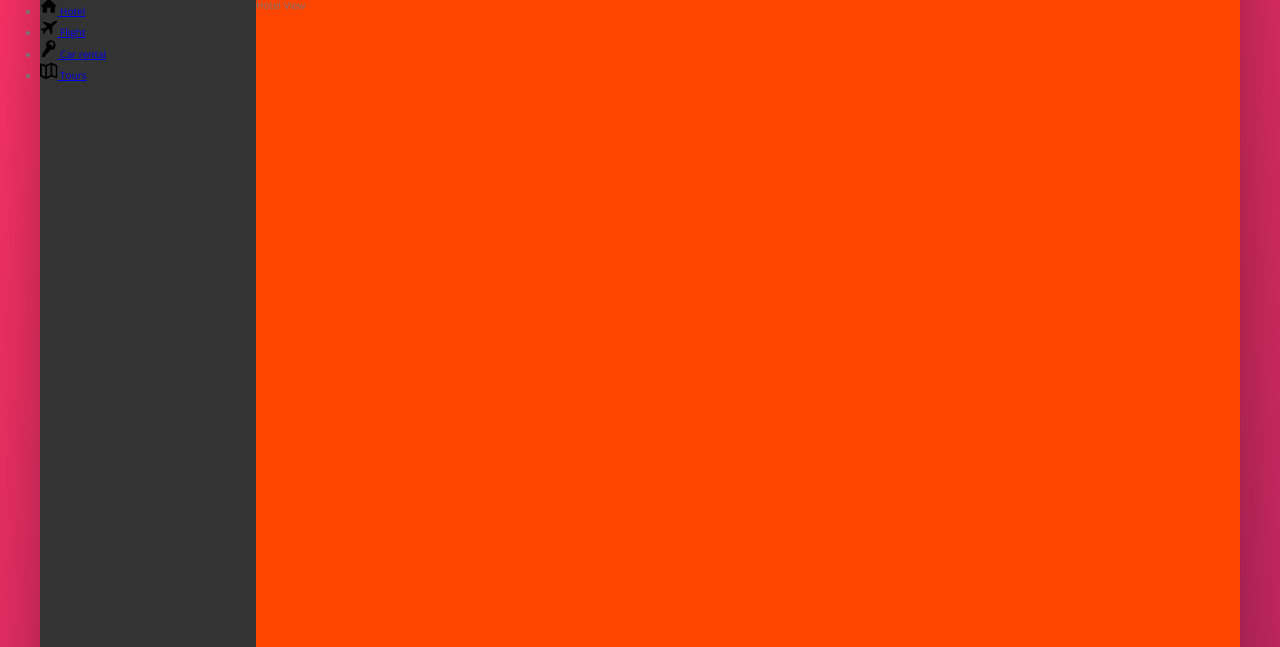
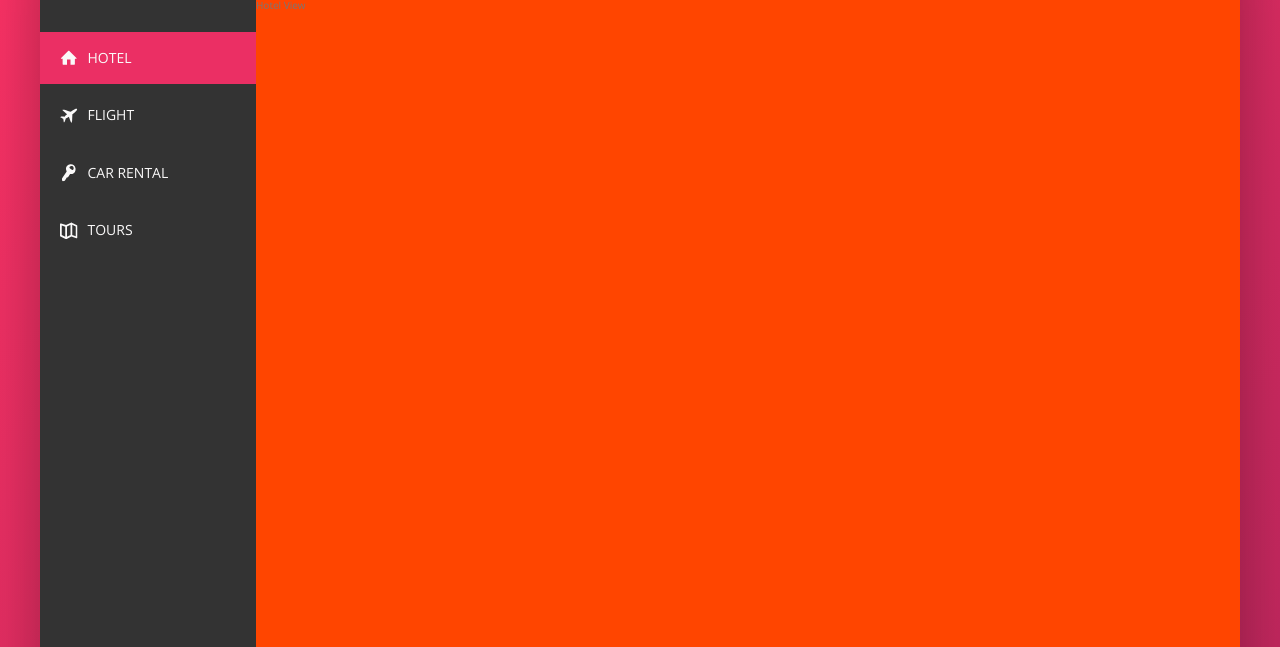
Before and after one commit to naveenrawat51/flexbox-master, a website: page index.html in a window 1280 px wide. Shown: the part 153-800 px from the top of the page. Drawn offline with nearby package versions, Linux system fonts and the light colour scheme.

Commit message:
navigation hover effect added

```diff
--- a/index.html
+++ b/index.html
@@ -56,7 +56,7 @@
       <div class="content">
         <nav class="sidebar">
           <ul class="side-nav">
-            <li class="side-nav__item">
+            <li class="side-nav__item side-nav__item--active">
               <a href="#" class="side-nav__link">
                 <svg class="side-nav__icon">
                   <use xlink:href="img/sprite.svg#icon-home"></use>
--- a/sass/_components.scss
+++ b/sass/_components.scss
@@ -107,15 +107,59 @@
 
 // SIDE NAVIGATION
 .side-nav {
+  font-size: 1.4rem;
+  list-style: none;
+  margin-top: 3.5rem;
+
   &__item {
+    position: relative;
+
+    &:not(:last-child) {
+      margin-bottom: 0.5rem;
+    }
   }
 
-  &__link {
+  &__item::before {
+    content: "";
+    position: absolute;
+    top: 0;
+    left: 0;
+    height: 100%;
+    width: 3px;
+    background-color: var(--color-primary);
+    transform: scaleY(0);
+    transition: transform 0.4s, width 0.2s, background-color 0.2s;
+  }
+
+  &__item:hover::before,
+  &__item--active::before {
+    transform: scaleY(1);
+    width: 100%;
+  }
+
+  &__item:active::before {
+    background-color: var(--color-primary-light);
+  }
+
+  &__link:link,
+  &__link:visited {
+    color: var(--color-grey-light-1);
+    text-decoration: none;
+    text-transform: uppercase;
+    display: block;
+    padding: 1.5rem 2rem;
+    position: relative;
+    z-index: 10;
+
+    display: flex;
+    align-items: center;
   }
 
   &__icon {
     width: 1.75rem;
     height: 1.75rem;
+    margin-right: 1rem;
+    fill: currentColor;
   }
 }
 
```
Also changed, not shown: css/style.css.
